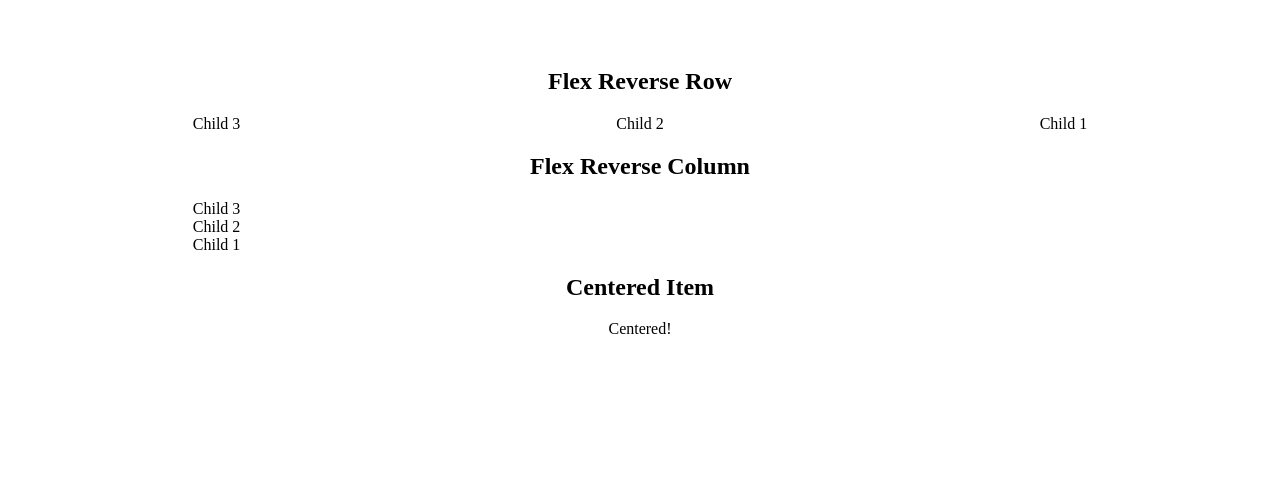
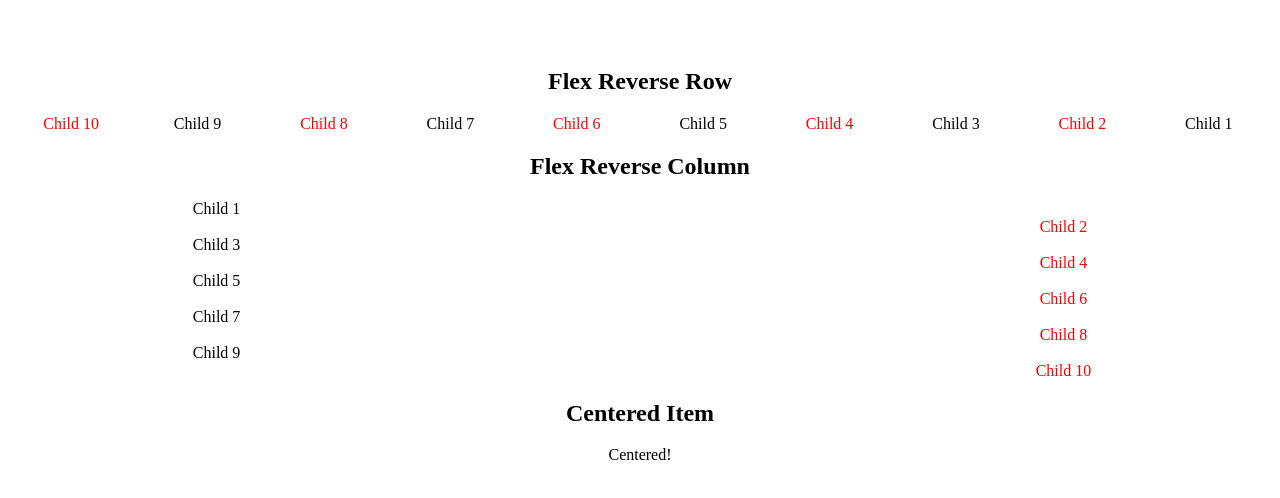
Before and after one commit to coopaaaaah/art-class-ui, a React app: page / in a window 1280 px wide. Built offline with nearby package versions, Linux system fonts and the light colour scheme.

Commit message:
messing around with nth types

```diff
--- a/src/index.js
+++ b/src/index.js
@@ -1,6 +1,13 @@
 import React from 'react';
 import ReactDOM from 'react-dom'
 import './index.scss';
+
+const numbers = [1, 2, 3, 4, 5, 6, 7, 8, 9, 10];
+const listItems = numbers.map((number, index) =>
+    <div key={index} className='item'>
+        Child {number}
+    </div>
+);
 
 export class App extends React.Component {
     render() {
@@ -8,28 +15,12 @@ export class App extends React.Component {
             <div className='app'>
                 <h2> Flex Reverse Row </h2>
                 <div className='flex-row'>
-                    <div className='col-4'>
-                        Child 1
-                    </div>
-                    <div className='col-4'>
-                        Child 2
-                    </div>
-                    <div className='col-4'>
-                        Child 3
-                    </div>
+                    {listItems}
                 </div>
 
                 <h2> Flex Reverse Column </h2>
                 <div className='flex-column'>
-                    <div className='col-4'>
-                        Child 1
-                    </div>
-                    <div className='col-4'>
-                        Child 2
-                    </div>
-                    <div className='col-4'>
-                        Child 3
-                    </div>
+                    {listItems}
                 </div>
 
                 <h2>Centered Item</h2>
--- a/src/index.scss
+++ b/src/index.scss
@@ -12,9 +12,9 @@
 
     .flex-column {
         display: flex;
-        flex-direction: column-reverse;
+        flex-direction: column;
         justify-content: space-around;
-        align-items: stretch;
+        align-items: flex-start;
     }
 
     .flex-row-center-single-item {
@@ -23,7 +23,15 @@
         align-items: center;
     }
 
-    .col-4 {
+    .item {
+        color: black;
         width: 33%;
     }
+
+    // Using a formula (an + b). Description: a represents a cycle size, n is a counter (starts at 0), and b is an offset value.
+    .item:nth-of-type(2n + 2){
+        align-self: flex-end;
+        color: red;
+    }
+
 }
```
